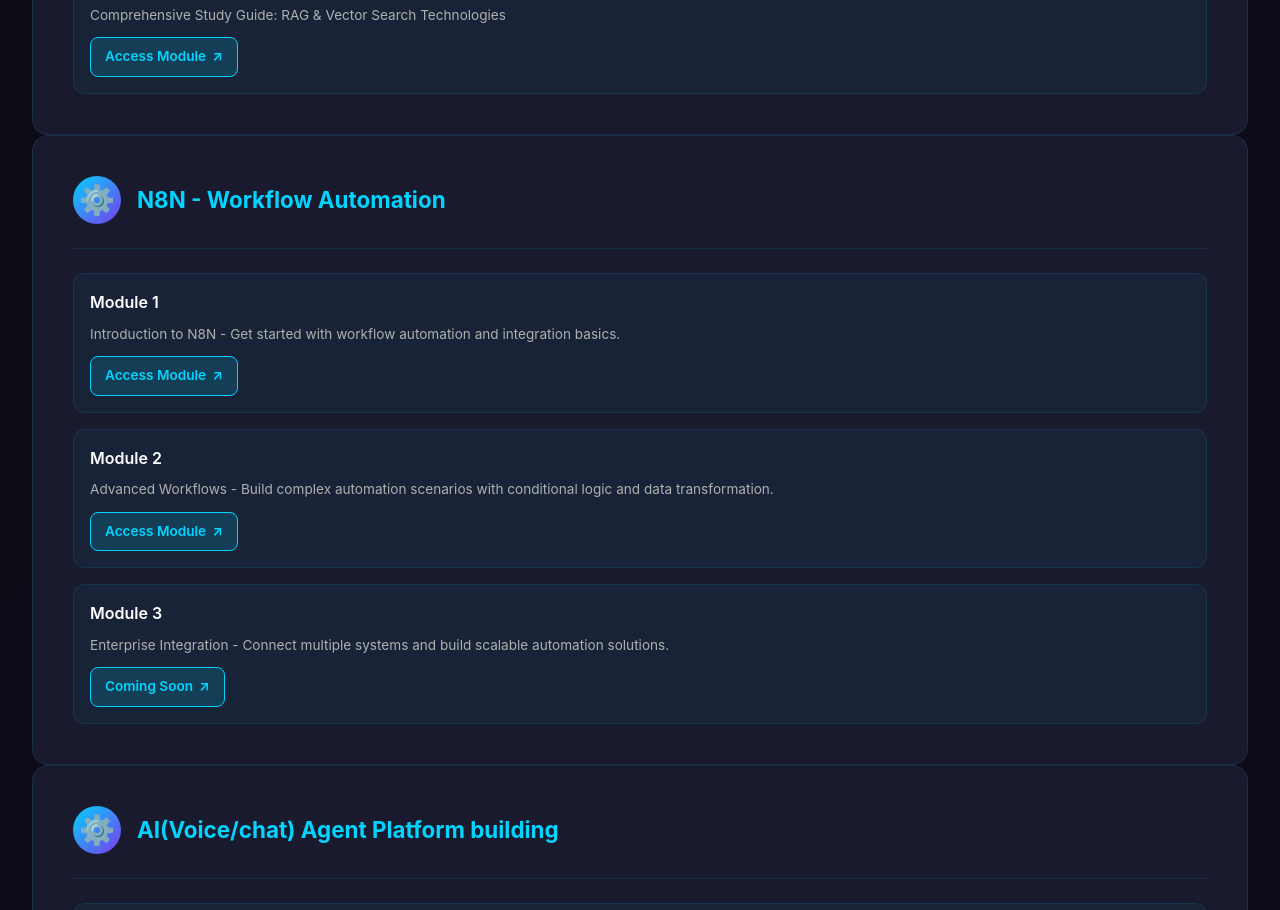
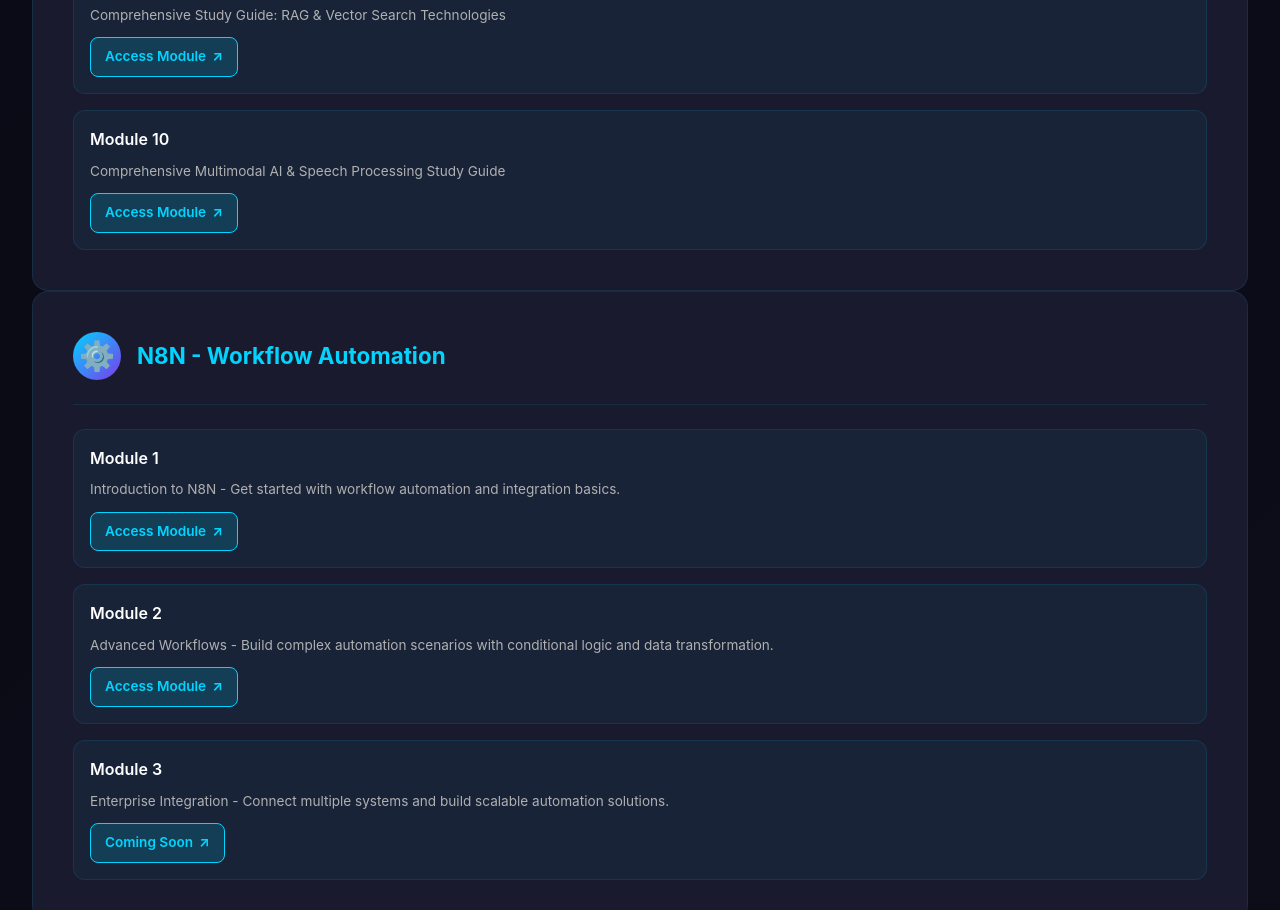
Before and after one commit to md-sahil-analyst22/Study_Material, a plain HTML site: page index.html in a window 1280 px wide. Shown: the part 2195-3105 px from the top of the page. Drawn offline with Linux system fonts and the light colour scheme.

Commit message:
Add Module 10 study guide section to index.html

```diff
--- a/index.html
+++ b/index.html
@@ -639,6 +639,11 @@
                     <p class="category-module-item-desc">Comprehensive Study Guide: RAG & Vector Search Technologies</p>
                     <a href="https://md-sahil-analyst22.github.io/Study_Material/RAG/Module9/" target="_blank" rel="noopener noreferrer" class="category-module-link">Access Module</a>
                 </div>
+                <div class="category-module-item">
+                    <div class="category-module-item-name">Module 10</div>
+                    <p class="category-module-item-desc">Comprehensive Multimodal AI & Speech Processing Study Guide</p>
+                    <a href="https://md-sahil-analyst22.github.io/Study_Material/RAG/Module10/" target="_blank" rel="noopener noreferrer" class="category-module-link">Access Module</a>
+                </div>
             </div>
         </div>
 
```
